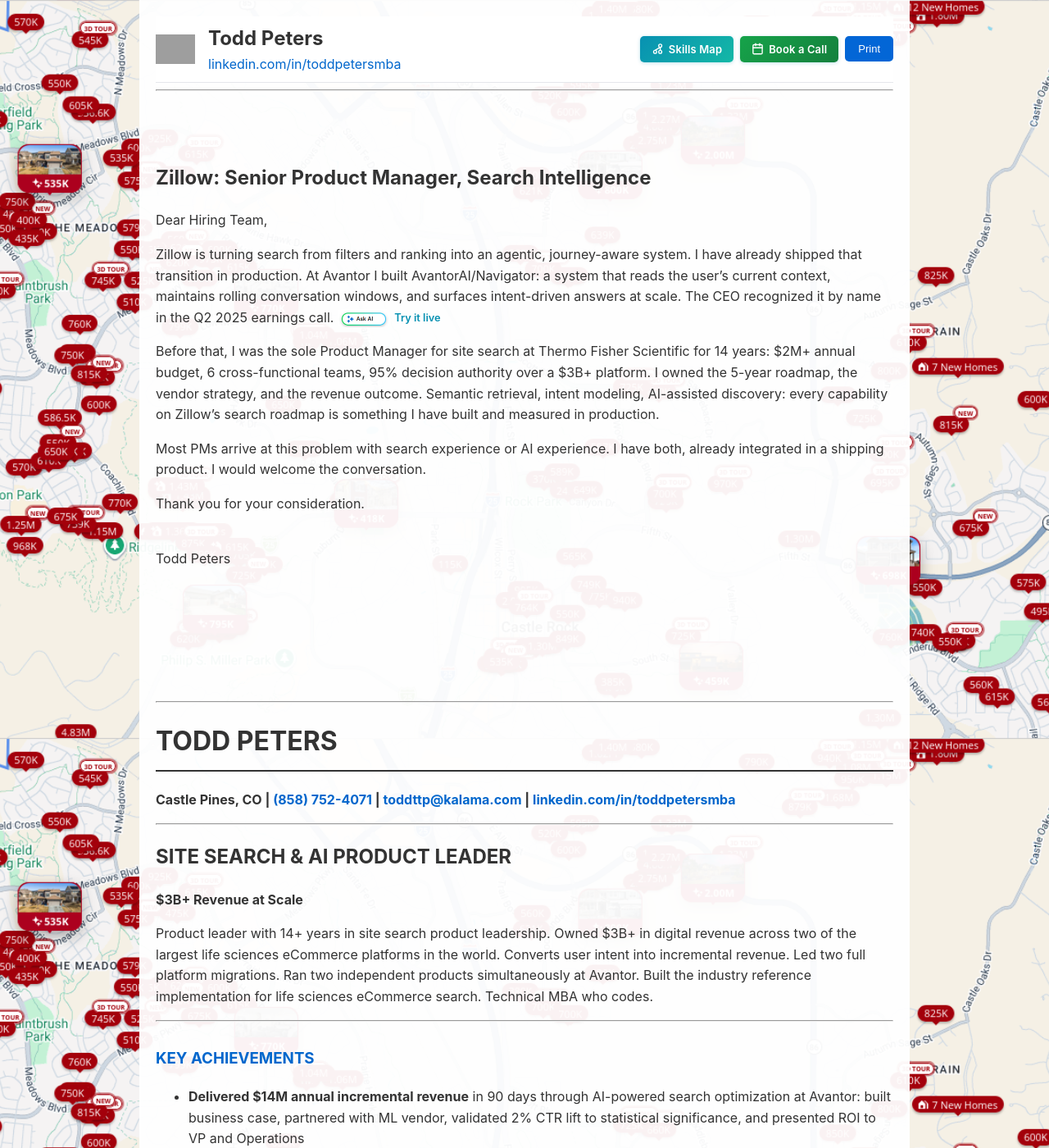
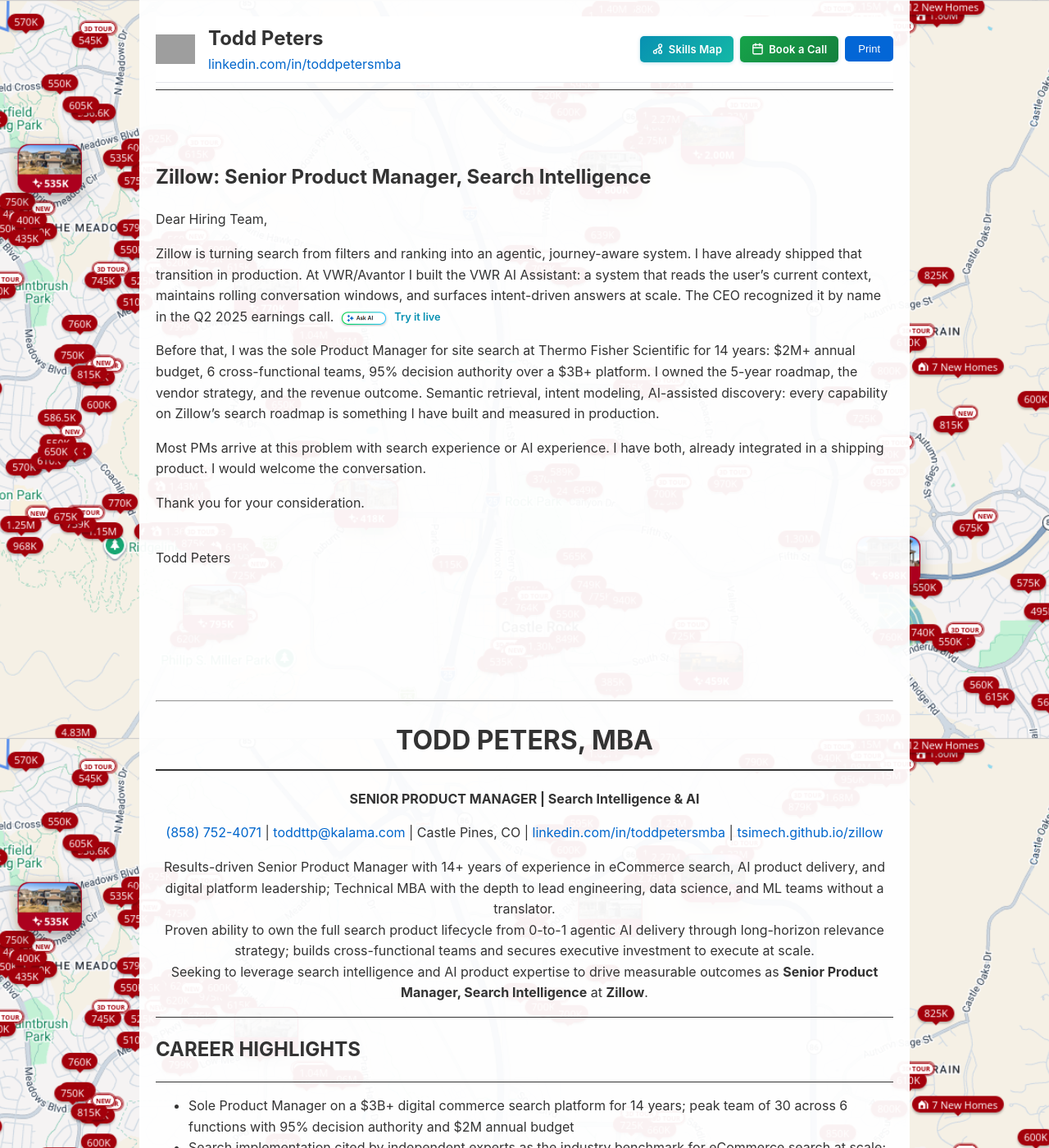
Before and after one commit to tsimech/tsimech.github.io, a Jekyll site: the page built from docs/zillow.md, in a window 1280 px wide and 1400 px high. Shown: the whole window at 82% size. Built offline with Jekyll 4.4.1, drawn with Linux system fonts in a browser that asks for light colours; some of the changed text lies outside the part shown; grey boxes are pictures that could not be loaded.

Commit message:
Zillow: rebrand AvantorAI/Navigator → VWR AI Assistant; update resume to new format

```diff
--- a/docs/zillow.md
+++ b/docs/zillow.md
@@ -86,7 +86,7 @@ setTimeout(function() {
 
 Dear Hiring Team,
 
-Zillow is turning search from filters and ranking into an agentic, journey-aware system. I have already shipped that transition in production. At Avantor I built AvantorAI/Navigator: a system that reads the user's current context, maintains rolling conversation windows, and surfaces intent-driven answers at scale. The CEO recognized it by name in the Q2 2025 earnings call. <a href="https://www.vwr.com/us/en/" target="_blank" title="Try AvantorAI/Navigator live on VWR.com" style="display:inline-flex;align-items:center;gap:5px;text-decoration:none;vertical-align:middle;"><img src="/vwr-ai-button.png" alt="Try it — Use AI button on VWR.com" style="height:22px;width:auto;border-radius:4px;vertical-align:middle;"> <span style="font-size:0.8em;color:#0891b2;font-weight:600;">Try it live</span></a>
+Zillow is turning search from filters and ranking into an agentic, journey-aware system. I have already shipped that transition in production. At VWR/Avantor I built the VWR AI Assistant: a system that reads the user's current context, maintains rolling conversation windows, and surfaces intent-driven answers at scale. The CEO recognized it by name in the Q2 2025 earnings call. <a href="https://www.vwr.com/us/en/" target="_blank" title="Try VWR AI Assistant live on VWR.com" style="display:inline-flex;align-items:center;gap:5px;text-decoration:none;vertical-align:middle;"><img src="/vwr-ai-button.png" alt="Try it — Use AI button on VWR.com" style="height:22px;width:auto;border-radius:4px;vertical-align:middle;"> <span style="font-size:0.8em;color:#0891b2;font-weight:600;">Try it live</span></a>
 
 Before that, I was the sole Product Manager for site search at Thermo Fisher Scientific for 14 years: $2M+ annual budget, 6 cross-functional teams, 95% decision authority over a $3B+ platform. I owned the 5-year roadmap, the vendor strategy, and the revenue outcome. Semantic retrieval, intent modeling, AI-assisted discovery: every capability on Zillow's search roadmap is something I have built and measured in production.
 
@@ -101,103 +101,111 @@ Todd Peters
 
 <hr id="page-break">
 
-# TODD PETERS
-**Castle Pines, CO | [(858) 752-4071](tel:8587524071) | [toddttp@kalama.com](mailto:toddttp@kalama.com?subject=Re:%20Zillow%20-%20Senior%20Product%20Manager%2C%20Search%20Intelligence&body=Hi%20Todd%2C%0A%0AWe%20reviewed%20your%20application%20for%20the%20Senior%20Product%20Manager%2C%20Search%20Intelligence%20role%20at%20Zillow.%20Your%20background%20building%20search%20experiences%20at%20scale%20and%20the%20AI%20product%20work%20you%20shipped%20at%20Avantor%20caught%20our%20attention.%0A%0AWe%20would%20like%20to%20schedule%20a%20brief%20call%20to%20discuss%20the%20role%20and%20your%20experience.%0A%0ATalent%20Acquisition%2C%20Zillow) | [linkedin.com/in/toddpetersmba](https://linkedin.com/in/toddpetersmba)**
 
----
+<style>
+.resume-header { text-align: center !important; }
+.resume-header h1, .resume-header p { text-align: center !important; }
+hr:not(#page-break) { border: none; border-top: 1px solid #333; margin: 0.5em 0; }
+</style>
 
-## SITE SEARCH & AI PRODUCT LEADER
-**$3B+ Revenue at Scale**
+<div class="resume-header" style="text-align: center !important;">
 
-Product leader with 14+ years in site search product leadership. Owned $3B+ in digital revenue across two of the largest life sciences eCommerce platforms in the world. Converts user intent into incremental revenue. Led two full platform migrations. Ran two independent products simultaneously at Avantor. Built the industry reference implementation for life sciences eCommerce search. Technical MBA who codes.
+<h1 style="text-align: center;">TODD PETERS, MBA</h1>
 
----
+<p style="text-align: center;"><strong>SENIOR PRODUCT MANAGER | Search Intelligence &amp; AI</strong></p>
 
-### KEY ACHIEVEMENTS
+<p style="text-align: center;"><a href="tel:8587524071">(858) 752-4071</a> | <a href="mailto:toddttp@kalama.com?subject=Re%3A%20Zillow%20-%20Senior%20Product%20Manager%2C%20Search%20Intelligence&body=Hi%20Todd%2C%0A%0AWe%20reviewed%20your%20application%20for%20the%20Senior%20Product%20Manager%2C%20Search%20Intelligence%20role%20at%20Zillow.%20Your%20background%20building%20search%20experiences%20at%20scale%20and%20the%20AI%20product%20work%20you%20shipped%20at%20Avantor%20caught%20our%20attention.%0A%0AWe%20would%20like%20to%20schedule%20a%20brief%20call%20to%20discuss%20the%20role%20and%20your%20experience.%0A%0ATalent%20Acquisition%2C%20Zillow">toddttp@kalama.com</a> | Castle Pines, CO | <a href="https://linkedin.com/in/toddpetersmba">linkedin.com/in/toddpetersmba</a> | <a href="https://tsimech.github.io/zillow?utm_source=application&utm_medium=resume&utm_campaign=zillow">tsimech.github.io/zillow</a></p>
 
-- **Delivered $14M annual incremental revenue** in 90 days through AI-powered search optimization at Avantor: built business case, partnered with ML vendor, validated 2% CTR lift to statistical significance, and presented ROI to VP and Operations
-- **Owned $3B+ digital revenue channel** as sole PM for thermofisher.com and fishersci.com supporting 10M+ complex scientific products across 15 global domains
-- **Secured multi-phase CIO funding** through ROI-driven business case: bootstrapped Phase 1, scaled to 18-person Phase 2 team
-- **Architected AvantorAI/Navigator** using OpenAI agentic framework with RAG: rescued failing initiative, launched multilingual US/Canada, recognized by CEO Michael Stubblefield in Q2 2025 earnings call
-- **Drove CTR +7.5%, Top-5 clicks +15%, search usage +13%** (2023) through ML-driven relevance optimization and query understanding at scale
-- **Created industry reference implementation** for life sciences eCommerce search: fishersci.com independently recognized as the industry standard by external search specialists
-- **25 performance awards at ThermoFisher** including 4X Stock Incentive Award and company highest rating (Consistently Exceeds) in 2020
+<p style="text-align: center;">Results-driven Senior Product Manager with 14+ years of experience in eCommerce search, AI product delivery, and digital platform leadership; Technical MBA with the depth to lead engineering, data science, and ML teams without a translator.<br>
+Proven ability to own the full search product lifecycle from 0-to-1 agentic AI delivery through long-horizon relevance strategy; builds cross-functional teams and secures executive investment to execute at scale.<br>
+Seeking to leverage search intelligence and AI product expertise to drive measurable outcomes as <strong>Senior Product Manager, Search Intelligence</strong> at <strong>Zillow</strong>.</p>
 
----
+</div>
 
-### PROFESSIONAL EXPERIENCE
+<hr>
 
-### AVANTOR / INSIGHT GLOBAL | Castle Pines, CO (Remote)
+## CAREER HIGHLIGHTS
+
+<hr>
+
+- Sole Product Manager on a $3B+ digital commerce search platform for 14 years; peak team of 30 across 6 functions with 95% decision authority and $2M annual budget
+- Search implementation cited by independent experts as the industry benchmark for eCommerce search at scale; 10M+ products, 3 platform migrations, 15 global domains
+- Shipped production agentic AI assistant (multilingual, English/French) using OpenAI function calling with full state management; CEO named the product in Q2 2025 earnings call
+- Generated $14M incremental revenue in 90 days through search relevance optimization; secured six-figure CIO investment for follow-on 18-person team
+
+## SKILLS
+
+<hr>
+
+| **SEARCH & AI** | **LEADERSHIP & STRATEGY** | **TECHNICAL SKILLS** |
+|---|---|---|
+| • Search Relevance & Ranking | • Cross-Functional Leadership (30 members) | • SOLR · Lucidworks Fusion · Endeca · FAST |
+| • Semantic Retrieval & Intent Modeling | • Stakeholder & Executive Alignment | • OpenAI Agentic Framework (function calling) |
+| • AI/ML Product Management | • Agile/SAFe · Roadmapping · WSJF | • RAG Pipeline Design (SOLR + LLM + grounding) |
+| • Revenue Attribution & A/B Testing | • Business Case & Executive Investment | • Python · SQL · NDCG · GA4 · Power BI |
+
+## PROFESSIONAL EXPERIENCE
+
+<hr>
+
+### VWR/AVANTOR / INSIGHT GLOBAL | Castle Pines, CO (Remote)
 **Sr. Product Manager, Site Search and AI** | June 2024 - January 2026
 
-#### AI Product Architecture
-- Architected AvantorAI/Navigator conversational AI using OpenAI agentic framework (function calling): defined agent functions for search, CMS, category pages, orders, and account with full state management
-- Designed natural language query normalization pipeline: coerced free-text consumer queries into IR-ready structured forms, bridging conversational input with deterministic search systems
-- Designed AI output guardrails enforcing content boundaries, preventing hallucination of product and pricing data, and ensuring policy-compliant responses at production scale
-- Implemented RAG pipeline: SOLR IR + LLM assessment layer with relevancy trimming and grounding citations
-- Launched in Canada/US with multilingual support (English/French); recognized by CEO Michael Stubblefield in Q2 2025 earnings call and company Town Hall
+Product Manager of record for site search and conversational AI at a global digital commerce platform; shipped enterprise-grade conversational AI assistant and search relevance improvements to production across B2B markets in North America.
 
-#### Evaluation, Analytics & Revenue
-- Generated $14M annual incremental revenue through BM25 field weight tuning in SOLR (90-day delivery cycle)
-- Evaluated search using NDCG, Precision@K, Recall@K, and MRR at multiple depths; made tradeoff decisions using non-inferiority testing across 2,000 high-volume queries
-- Validated 2% CTR lift to statistical significance via 3-week pre/post analysis; presented results to VP and Operations leadership
-- Designed ML-based autocomplete using GA4 frequency, log boosting, decay factor, rolling window, and ghost term filtering
-- Connected GA4 to Power BI; built ETL using Power Query with table relationship joins for search term analytics and $/click revenue attribution
+- Drove $14M annual incremental revenue in 90 days through directed SOLR relevance optimization; validated 2% CTR lift to statistical significance (3-week pre/post)
+- Delivered multilingual conversational AI (English/French) to North American markets; CEO named product in Q2 2025 earnings call
+- Secured Phase 2 (six-figure budget, 18-person team) through CIO-level business case; scaled from bootstrap Phase 1
+- Architected VWR AI Assistant on OpenAI agentic framework (function calling, full state management) with RAG pipeline; implemented guardrails preventing hallucination of product and pricing data at production scale
+- Commissioned and owned offline evaluation framework across 2,000 high-volume queries; defined relevance metrics suite (NDCG, Precision@K, Recall@K, MRR) with non-inferiority testing
 
-#### Strategic Execution
-- Secured Phase 1 then Phase 2 funding (18-person team pre-negotiated) through CIO-level business case using WSJF prioritization
-- Navigated 3-month MSA approval solo: built legal and sourcing relationships, persisted through sequential VP signatures
-- Overhauled synonym database: updated SOLR schema, cleaned full dataset, reloaded to production
-- Led UAT sessions with regional business unit leaders across global markets
-
----
+<hr>
 
 ### THERMO FISHER SCIENTIFIC | Carlsbad, CA (Remote)
 **Sr. Product Manager, Search and Selection** | 2021 - June 2024
 
-- Delivered 2023 results: CTR +7.5%, Top-5 clicks +15%, search usage +13%, customer complaints under 10/month across millions of queries
-- Directed 30 team members across 6 functions: managed 5 on/offshore Agile SCRUM dev teams concurrently and directed 4 supplemental teams (UX, Content, Analytics, A/B testing)
-- Defined multi-year strategy and quarterly priorities using WSJF and Business Value frameworks with $1-2M annual budget authority; served as enterprise-wide search strategy KOL
-- Designed formal KPI definition framework: metric definitions, calculation methodology, glossary, and reference table published as org-level artifact across search and analytics teams
-- Implemented query understanding pipeline: synonym database management via Lucidworks Fusion generator, spell correction, ML-based autocomplete, and intent signal analysis
+Sole Product Manager on a $3B+ digital commerce revenue channel (thermofisher.com, fishersci.com) across 10M+ product catalog with 95% decision authority; directed 30 team members across 6 functions and a $1-2M annual budget.
+
+- Search implementation cited by independent experts as the benchmark for eCommerce search at scale
+- Drove CTR +7.5%, Top-5 clicks +15%, search usage +13% (2023) through ML-driven relevance optimization
+- Directed 5 on/offshore Agile SCRUM dev teams; served as enterprise-wide search strategy KOL and hiring manager with 3 direct reports
+- Defined and drove delivery of query understanding pipeline: synonym management (Lucidworks Fusion), spell correction, ML autocomplete, and intent signal analysis
+- Designed formal KPI definition framework: metric definitions, calculation methodology, glossary; published as org-level artifact across search and analytics teams
 
 **Product Manager, Search and Selection** | 2014 - 2021
 
-- Built intent-based query routing: category redirects, dynamic query resubmission, high-confidence destination routing, and PDP hijacking for navigational queries, translating user intent directly into action
-- Designed query rewriting pipeline: stripped navigational/collection tokens at query time for collection routing; stripped non-descriptive tokens from product titles at index time for BM25 field precision without recall loss
-- Applied merchandising controls (boost, bury, pin) layered over relevance ranking for business-driven result promotion and demotion across $3B product catalog
-- Designed heterogeneous SERP: product main rail, non-product CMS right rail, and editorial spotlight module delivering unified result diversity across content types
-- Constructed human-judged golden evaluation sets for offline relevance assessment, enabling repeatable pre/post quality measurement across search algorithm changes
-- Orchestrated platform migration Endeca to Lucidworks Fusion: led vendor evaluation, designed pre-production A/B testing, and established post-install performance specifications (query response, uptime, indexing) protecting $3B revenue
-- Deployed faceted navigation with auto-faceting and dynamic attribute filtering; implemented multilingual search with language-specific analyzers and responsive design across 15 global domains
-- Designed multi-signal Learning to Rank (LTR) model: combined behavioral signals (CTR, conversion), business signals (revenue, margin), and fulfillment signals (shipping speed) to adapt ranking for population- and country-level purchasing patterns
-- Delivered 20,000+ SEO landing pages through chemical structure search modernization and taxonomy improvements driving organic traffic growth
-- Created industry reference implementation for site search (fishersci.com) recognized by independent experts as industry standard for life sciences eCommerce search
+- Awarded full product ownership of fishersci.com (~$1.5B channel) in addition to thermofisher.com; delivered multilingual search and constructed human-judged golden evaluation sets for repeatable offline relevance measurement
+- Designed multi-signal Learning to Rank (LTR) model combining behavioral signals (CTR, conversion), business signals (revenue, margin), and fulfillment signals to adapt ranking for population- and country-level purchasing patterns
+- Orchestrated platform migrations (Endeca to Lucidworks Fusion): vendor evaluation, pre-production A/B testing, post-install performance SLAs; delivered 20,000+ SEO landing pages through taxonomy improvements
+- Built intent-based query routing (category redirects, dynamic resubmission, PDP hijacking) and query rewriting pipeline translating user intent directly into action
+- Designed heterogeneous SERP: product main rail, CMS right rail, and editorial spotlight module delivering unified result diversity across content types
 
 **Associate Product Manager / Web Content Specialist** | 2010 - 2014
 
-- Led FAST search integration into Endeca during corporate acquisition; simplified search and navigation for 10M+ complex genomics products (Project Magellan)
-- Created global synonym management process and tools; built FAST interface emulator reducing relevancy tuning time from weeks to 30 minutes
+- Led FAST search integration through corporate acquisition; built global synonym management process and search platform emulator reducing relevancy tuning from weeks to 30 minutes
 
----
+<hr>
 
 ### SAFE LIFE CORPORATION | Del Mar, CA
 **Associate Director, Product Management & Business Development** | 2007 - 2010
 
-- Closed contracts valued over $1M (exclusive/non-exclusive licensing, OEM supply) with total Business Development pipeline over $1.2M; led CEO-level Fortune 500 outreach
-- Designed corporate-wide MS Dynamics CRM and manufacturing database systems consulting with CFO, VPs, and executive stakeholders
+- Closed contracts >$1M; built BD pipeline >$1.2M; addressed FDA and EPA regulatory concerns; designed corporate CRM and manufacturing reporting systems
 
----
+<hr>
 
 ### MOTOROLA LIFE SCIENCES | Tempe, AZ
-**Research Associate** | 1999 - 2003
+**Research Associate II** | 1999 - 2003
 
-- Designed and built division-wide Product Development Database (VBA, SQL, ODBC) delivering estimated $250K+ savings; won Motorola Bravo Award and 3X Stock Incentive Awards
-- Published 3 peer-reviewed papers (Clinical Chemistry, ASHG); P450 genotyping product development
+- Designed division-wide Product Development Database (VBA/SQL/ODBC); won Motorola Bravo Award; earned full corporate MBA sponsorship; received 3X Stock Option Awards
 
----
+## EDUCATION & CERTIFICATIONS
 
-### EDUCATION
+<hr>
 
-**MBA** | Arizona State University
-**B.S. Biochemistry** | Portland State University
+**M.B.A.**, Arizona State University, W.P. Carey School of Business
+**B.S., Biochemistry/Chemistry**, Portland State University
+
+**Certifications:** SAFe Certified · Certified Agile SCRUM Master · Pragmatic Marketing Level III
+**Training:** 110+ corporate trainings including Generative AI, LLMs, RAG, and ML/AI (Stanford)
+
+**Awards:** Thermo Fisher Scientific: 25 performance awards (4X Stock Incentive, 9X Discretionary, 12X Merit) · Consistently Exceeds 2020 · Motorola: Full corporate MBA sponsorship · 3X Stock Options · Bravo Award
```
